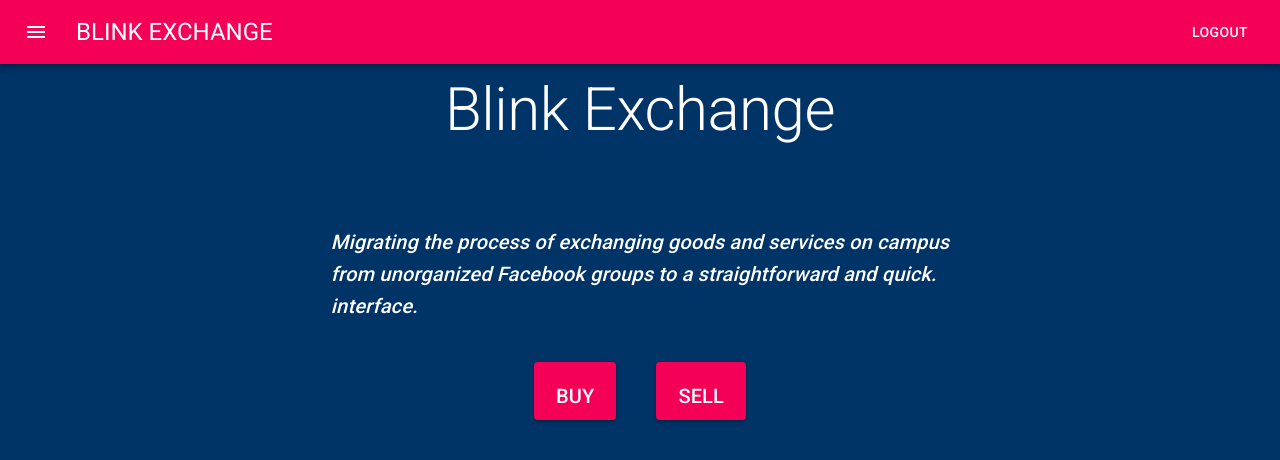
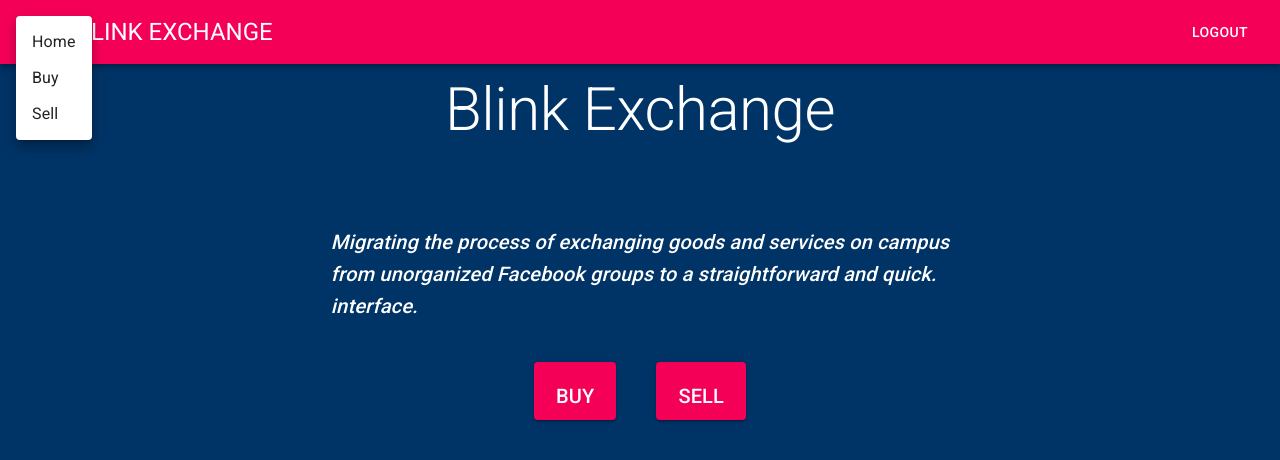
Before and after one commit to Aksh07/Blink-Exchange, a React (Create React App) app: page / in a window 1280 px wide. Both pictures are taken after a click on the button "menu". Shown: the top 460 px of the page. Built offline with nearby package versions, Linux system fonts and the light colour scheme.

Commit message:
App Bar Navigations Added

```diff
--- a/src/Containers/Header.jsx
+++ b/src/Containers/Header.jsx
@@ -5,6 +5,8 @@ import {
   Toolbar,
   Typography,
   makeStyles,
+  Menu,
+  MenuItem,
   Button
 } from "@material-ui/core";
 
@@ -31,6 +33,28 @@ const useStyles = makeStyles(theme => ({
 
 export default function Header() {
   const classes = useStyles();
+  const [anchorEl, setAnchorEl] = React.useState(null);
+  const open = Boolean(anchorEl);
+
+  const handleClick = event => {
+    setAnchorEl(event.currentTarget);
+  };
+
+  const handleClose = () => {
+    setAnchorEl(null);
+  };
+
+  const handleHome = () => {
+    window.location.href = "/";
+  };
+
+  const handleBuy = () => {
+    window.location.href = "/buy";
+  };
+
+  const handleSell = () => {
+    window.location.href = "/sell";
+  };
 
   return (
     <AppBar position="static" color="secondary">
@@ -40,9 +64,23 @@ export default function Header() {
           className={classes.menuButton}
           color="inherit"
           aria-label="menu"
+          aria-controls="menuList"
+          aria-haspopup="true"
+          onClick={handleClick}
         >
           <MenuIcon />
         </IconButton>
+        <Menu
+          id="menuList"
+          anchorEl={anchorEl}
+          keepMounted
+          open={open}
+          onClose={handleClose}
+        >
+          <MenuItem onClick={handleHome}>Home</MenuItem>
+          <MenuItem onClick={handleBuy}>Buy</MenuItem>
+          <MenuItem onClick={handleSell}>Sell</MenuItem>
+        </Menu>
         <Typography
           className={classes.title}
           variant="h5"
```
